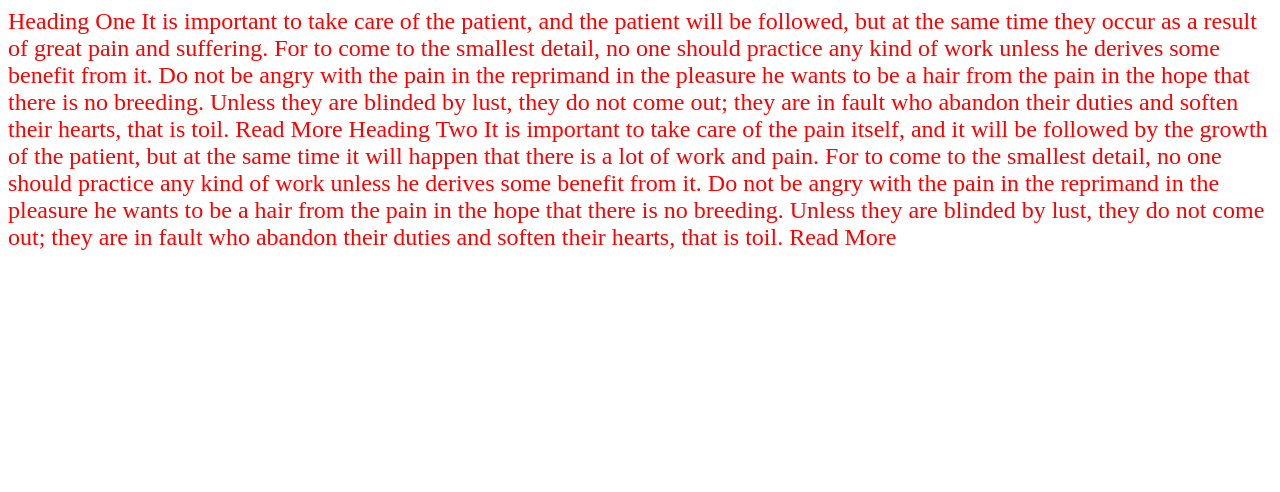
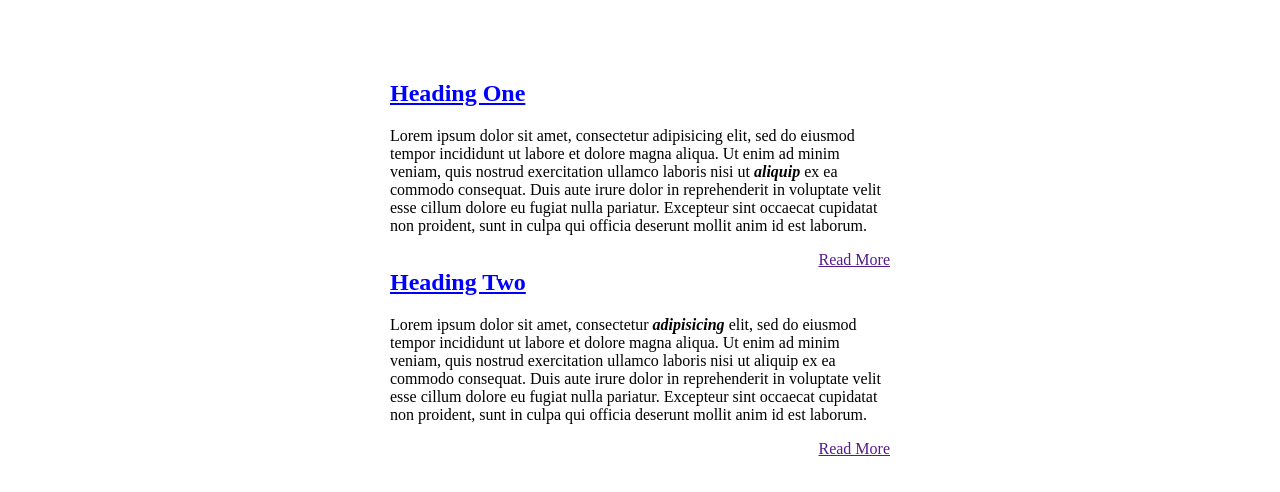
Before and after one commit to molina-oscar3328/codeup-web-exercises-1, a plain HTML site: page css_selectors.html in a window 1280 px wide. Drawn offline with Linux system fonts and the light colour scheme.

Commit message:
update10

```diff
--- a/css/selectors.css
+++ b/css/selectors.css
@@ -1,6 +1,6 @@
 /* selector for id="container" */
 
-id=container {
+#container {
     margin: 50px auto;
     width: 500px;
     padding: 10px;
@@ -9,7 +9,7 @@ id=container {
 /*  selector for all "h1" elements
     that are a descendent of id="container"
     and have a class of "fancy-header" */
-h1 {
+#container h1.fancy-header {
     color: blue;
     text-decoration: underline;
 }
@@ -26,11 +26,6 @@ em {
 
 /*  selector for all "anchor" elements
     that are a direct child of an element with class="article" */
-a:target(href){
+.article>a{
 float:right;
 }
-
-body{
-    color: red;
-    font-size: 24px;
-}
--- a/css_selectors.html
+++ b/css_selectors.html
@@ -10,19 +10,29 @@
 <body>
 
 
-Heading One
-It is important to take care of the patient, and the patient will be followed, but at the same time they occur as a result of great pain and suffering. For to come to the smallest detail, no one should practice any kind of work unless he derives some benefit from it. Do not be angry with the pain in the reprimand in the pleasure he wants to be a hair from the pain in the hope that there is no breeding. Unless they are blinded by lust, they do not come out; they are in fault who abandon their duties and soften their hearts, that is toil.
-
-Read More
-Heading Two
-It is important to take care of the pain itself, and it will be followed by the growth of the patient, but at the same time it will happen that there is a lot of work and pain. For to come to the smallest detail, no one should practice any kind of work unless he derives some benefit from it. Do not be angry with the pain in the reprimand in the pleasure he wants to be a hair from the pain in the hope that there is no breeding. Unless they are blinded by lust, they do not come out; they are in fault who abandon their duties and soften their hearts, that is toil.
-
-Read More
-
-
-
-
-
-
+<div id="container">
+    <section class="article">
+        <h1 class="fancy-header">Heading One</h1>
+        <p class="">Lorem ipsum dolor sit amet, consectetur adipisicing elit,
+            sed do eiusmod tempor incididunt ut labore et dolore magna aliqua.
+            Ut enim ad minim veniam, quis nostrud exercitation ullamco laboris
+            nisi ut <em>aliquip</em> ex ea commodo consequat. Duis aute irure
+            dolor in reprehenderit in voluptate velit esse cillum dolore eu
+            fugiat nulla pariatur. Excepteur sint occaecat cupidatat non
+            proident, sunt in culpa qui officia deserunt mollit anim id est laborum.</p>
+        <a href="">Read More</a>
+    </section>
+    <section class="article">
+        <h1 class="fancy-header">Heading Two</h1>
+        <p>Lorem ipsum dolor sit amet, consectetur <em>adipisicing</em> elit,
+            sed do eiusmod tempor incididunt ut labore et dolore magna aliqua.
+            Ut enim ad minim veniam, quis nostrud exercitation ullamco laboris
+            nisi ut aliquip ex ea commodo consequat. Duis aute irure dolor in
+            reprehenderit in voluptate velit esse cillum dolore eu fugiat nulla
+            pariatur. Excepteur sint occaecat cupidatat non proident, sunt in
+            culpa qui officia deserunt mollit anim id est laborum.</p>
+        <a href="">Read More</a>
+    </section>
+</div>
 </body>
 </html>
```
Also changed, not shown: welcome.html (+3 -1 lines).
